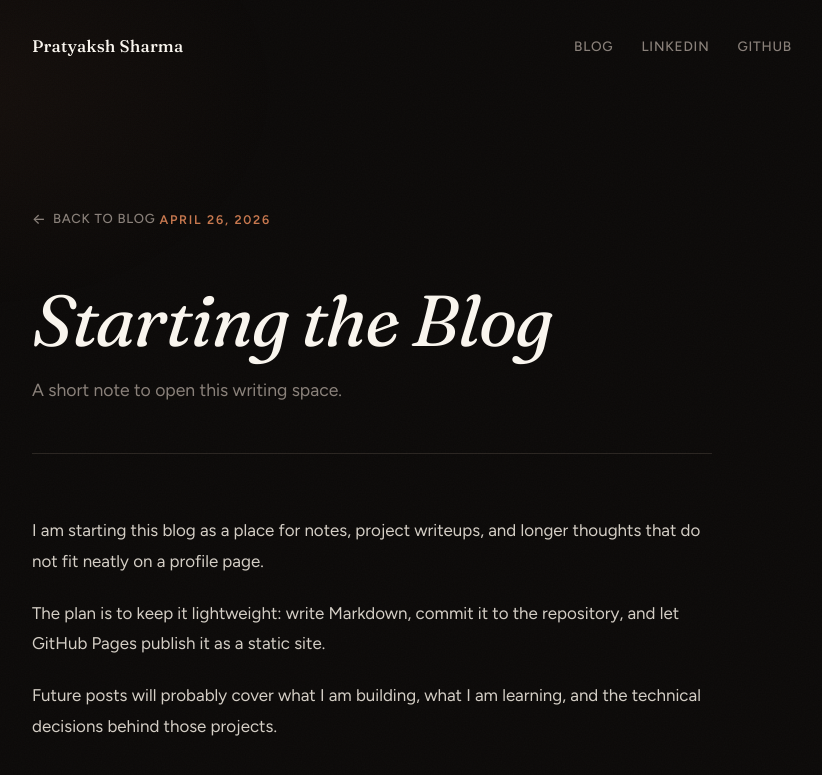
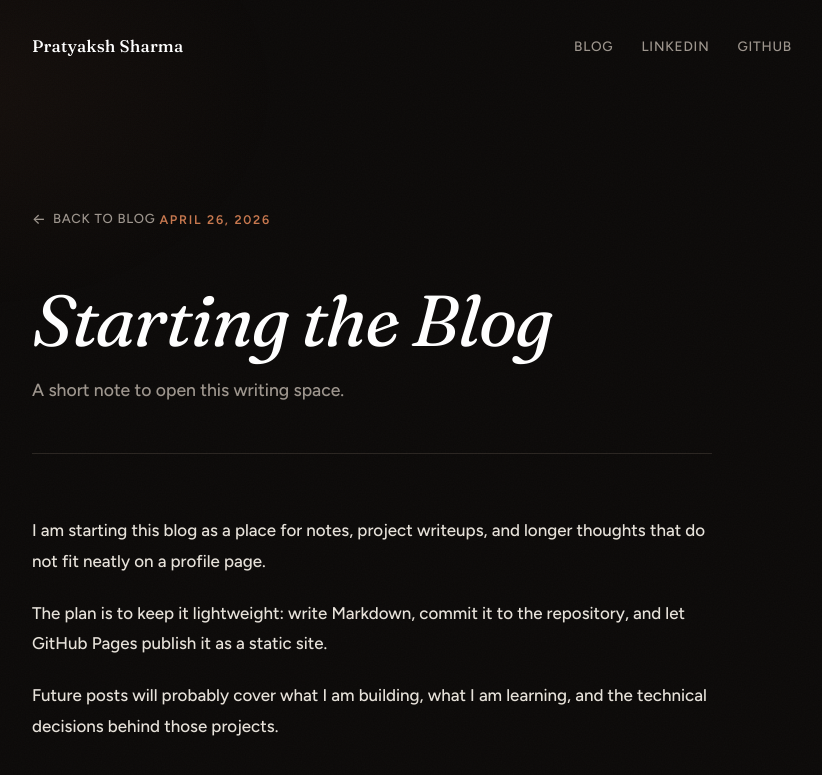
Before and after one commit to zprats/pratyaksh, a Jekyll site: the page built from _posts/2026-04-26-starting-the-blog.md, in a window 1280 px wide. Shown: the top 775 px of the page, without its empty margins (228-1050 px from the left). Built offline with Jekyll 4.4.1, drawn with Linux system fonts in a browser that asks for light colours.

Commit message:
Increase text brightness and weight for readability

```diff
--- a/assets/styles.css
+++ b/assets/styles.css
@@ -13,9 +13,9 @@
     --bg: #0c0a09;
     --surface: #151210;
     --surface-hover: #1e1a16;
-    --text: #ede6db;
-    --text-bright: #faf6ef;
-    --muted: #8a817a;
+    --text: #f5f2ed;
+    --text-bright: #ffffff;
+    --muted: #9e968e;
     --line: #2a2521;
     --accent: #c9784e;
     --accent-hover: #dfa07a;
@@ -49,7 +49,7 @@
     color: var(--text);
     font-family: var(--font-body);
     font-size: 1rem;
-    font-weight: 400;
+    font-weight: 450;
     line-height: 1.7;
     -webkit-font-smoothing: antialiased;
     -moz-osx-font-smoothing: grayscale;
@@ -391,7 +391,7 @@
 
 .post-content {
     padding-top: 2.5rem;
-    color: #d5cfc6;
+    color: #e8e3db;
     font-size: 1.06rem;
     line-height: 1.8;
 }
```
